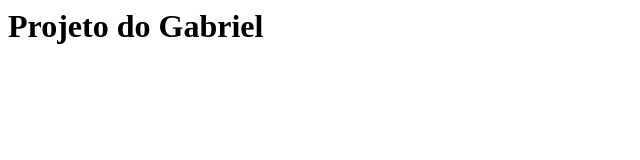
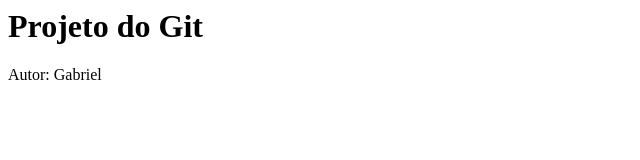
Before and after one commit to gabrielsbteste/meu-site, a plain HTML site: page index.html in a window 1280 px wide. Shown: the whole page, without its empty margins (0-640 px from the left). Drawn offline with Linux system fonts and the light colour scheme.

Commit message:
Change name of title and add author

```diff
--- a/index.html
+++ b/index.html
@@ -2,6 +2,7 @@
     <head>
     </head>
     <body>
-        <h1>Projeto do Gabriel</h1>
+        <h1>Projeto do Git</h1>
+	<p>Autor: Gabriel</p>
     </body>
 </html>
```
